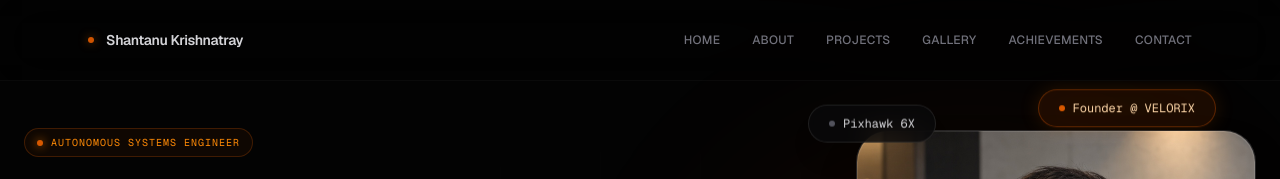
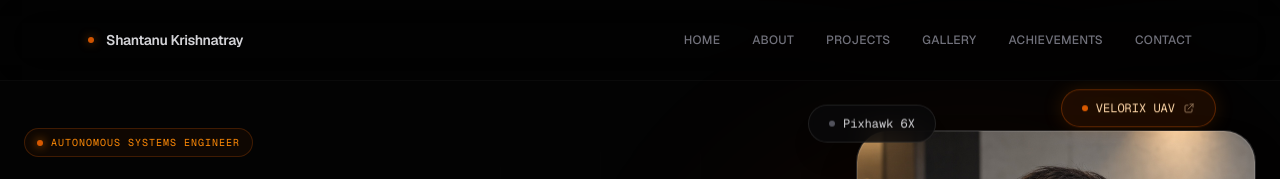
Before and after one commit to devil6795/shantanu-portfolio, a Next.js app: page / in a window 1280 px wide. Shown: the top 179 px of the page. Built offline with nearby package versions, Linux system fonts and the light colour scheme.

Commit message:
Cross-link Velorix website on home page

```diff
--- a/src/app/page.tsx
+++ b/src/app/page.tsx
@@ -84,10 +84,11 @@ export default function Home() {
 
               {/* INTERACTIVE BUBBLES - HIGHLIGHT (Glowing) */}
               <div className="absolute -top-12 right-4 sm:right-10 z-30 animate-float-delayed">
-                <Link href="/projects" className="px-5 py-2.5 rounded-full border border-orange-500/30 bg-orange-500/10 backdrop-blur-xl text-xs font-mono text-orange-200 hover:scale-110 hover:border-orange-500 hover:text-white hover:bg-orange-500/20 transition-all cursor-pointer shadow-[0_0_20px_rgba(255,128,0,0.15)] flex items-center gap-2 group">
+                <a href="https://velorix.com" target="_blank" rel="noopener noreferrer" className="px-5 py-2.5 rounded-full border border-orange-500/30 bg-orange-500/10 backdrop-blur-xl text-xs font-mono text-orange-200 hover:scale-110 hover:border-orange-500 hover:text-white hover:bg-orange-500/20 transition-all cursor-pointer shadow-[0_0_20px_rgba(255,128,0,0.15)] flex items-center gap-2 group">
                   <span className="w-1.5 h-1.5 rounded-full bg-orange-500 animate-pulse"></span>
-                  Founder @ VELORIX
-                </Link>
+                  VELORIX UAV
+                  <svg className="w-3 h-3 opacity-50 group-hover:opacity-100 transition-opacity" fill="none" viewBox="0 0 24 24" stroke="currentColor"><path strokeLinecap="round" strokeLinejoin="round" strokeWidth={2} d="M10 6H6a2 2 0 00-2 2v10a2 2 0 002 2h10a2 2 0 002-2v-4M14 4h6m0 0v6m0-6L10 14" /></svg>
+                </a>
               </div>
 
               {/* INTERACTIVE BUBBLES - BACKGROUND (Blurred for depth) */}
```
